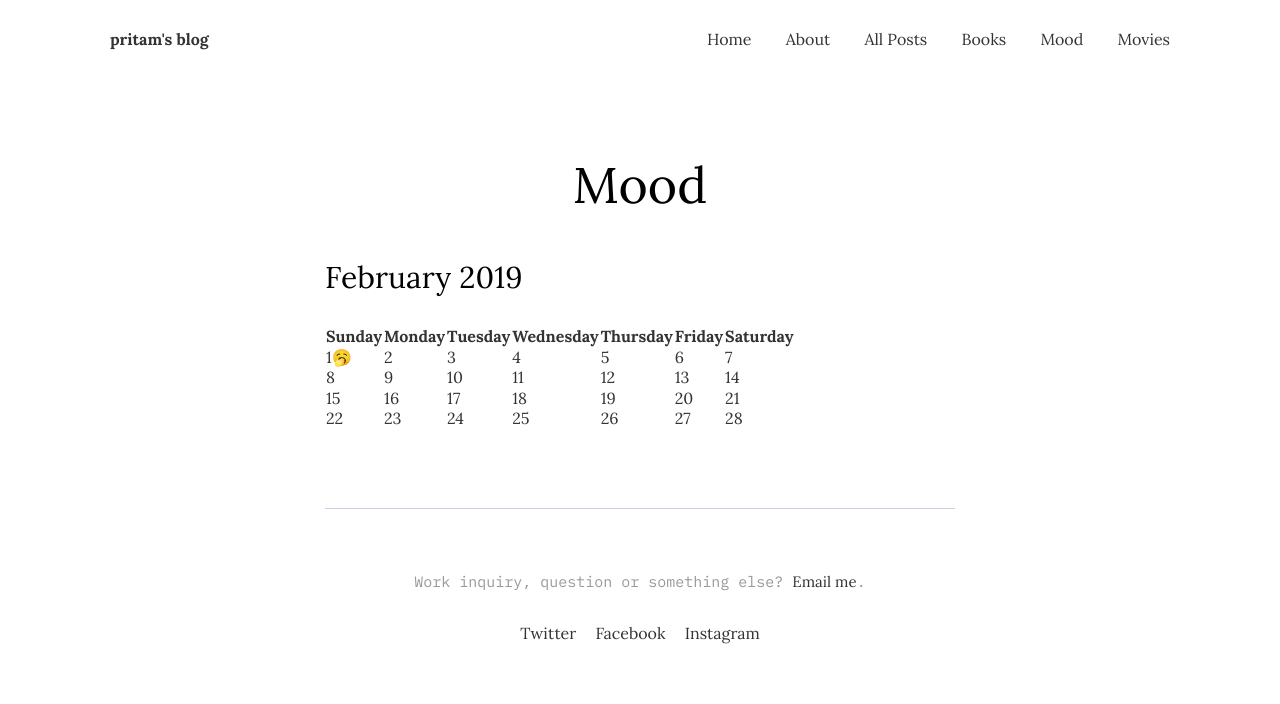
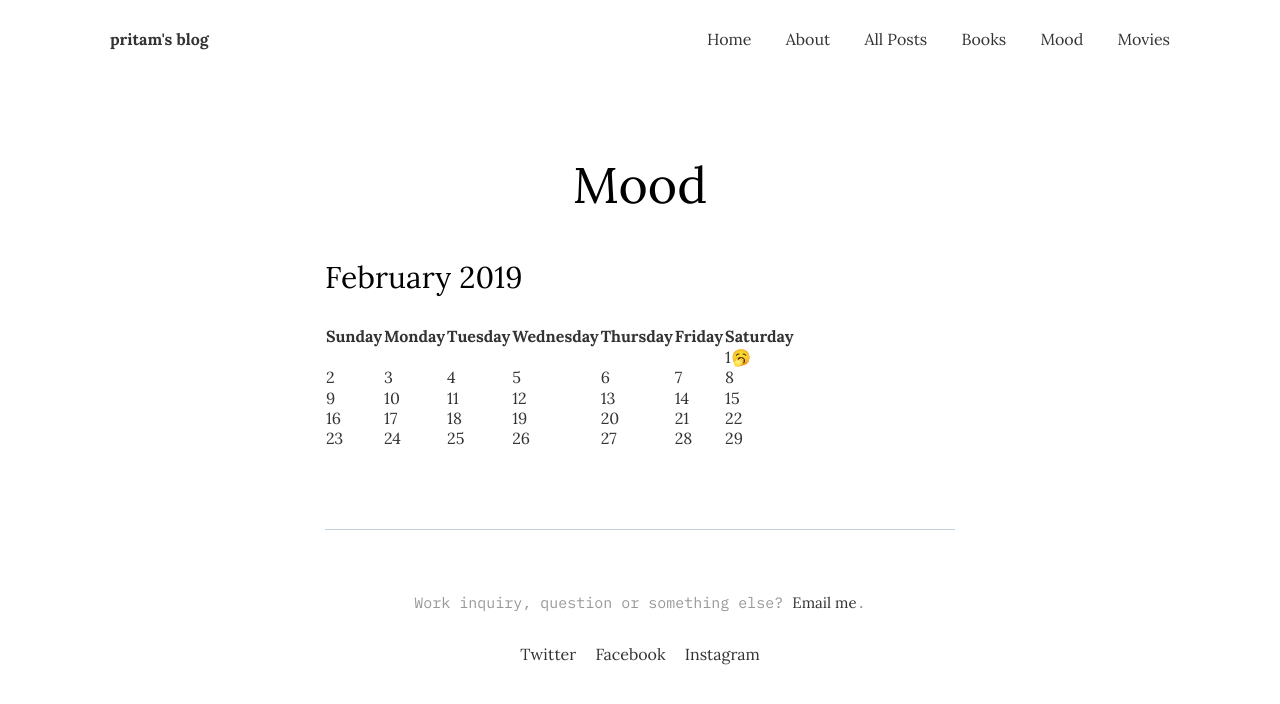
Before and after one commit to argumentativeyouth/pblog, a Jekyll site: the page built from _pages/mood.md, in a window 1280 px wide. Shown: the top 704 px of the page. Built offline with Jekyll 4.4.1, drawn with Linux system fonts in a browser that asks for light colours.

Commit message:
Update mood.md

```diff
--- a/_pages/mood.md
+++ b/_pages/mood.md
@@ -8,7 +8,8 @@
 
 | Sunday  | Monday  | Tuesday  | Wednesday  | Thursday  | Friday  | Saturday  |
 |---|---|---|---|---|---|---|
-| 1🥱  | 2  | 3  | 4  | 5  | 6  | 7  |
-| 8  | 9  | 10  | 11  | 12  | 13  | 14  |
-| 15  | 16  | 17  | 18  | 19  | 20  | 21  |
-| 22  | 23  | 24  | 25  | 26  | 27  | 28  |
+| |   |   |   |   |   | 1🥱  |
+| 2  | 3  | 4  | 5  | 6  | 7  | 8  |
+| 9  | 10  | 11  | 12  | 13  | 14  | 15  |
+| 16  | 17  | 18  | 19  | 20  | 21  | 22  |
+| 23  | 24  | 25  | 26  | 27  | 28  | 29  |
```
